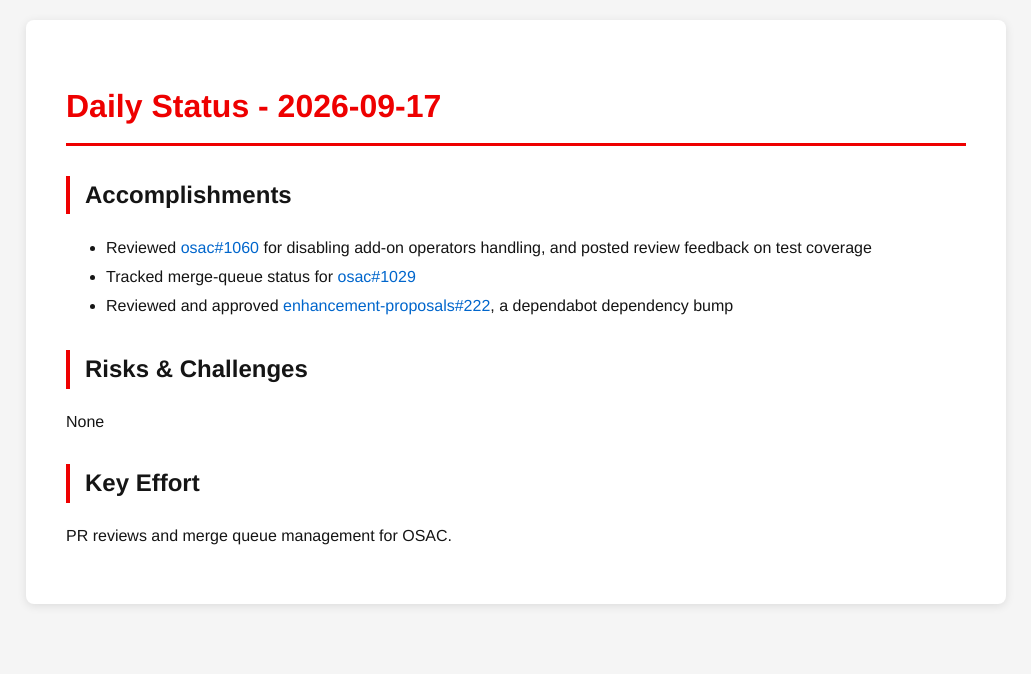
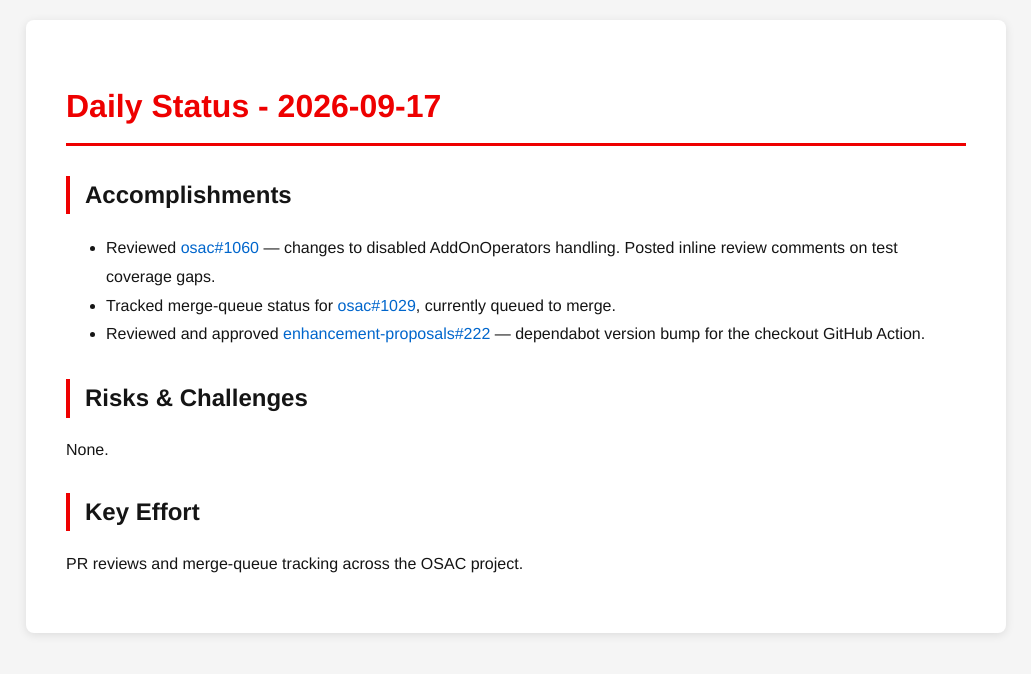
Before and after one commit to tzvatot/daily-status, a Jekyll site: the page built from 2026-09-17.md, in a window 1280 px wide. Shown: the top 674 px of the page, without its empty margins (124-1155 px from the left). Built offline with Jekyll 4.4.1, drawn with Linux system fonts in a browser that asks for light colours.

Commit message:
Daily status update - 2026-09-17

```diff
--- a/2026-09-17.md
+++ b/2026-09-17.md
@@ -7,12 +7,12 @@
 # Daily Status - 2026-09-17
 
 ## Accomplishments
-- Reviewed [osac#1060](https://github.com/osac-project/osac/pull/1060) for disabling add-on operators handling, and posted review feedback on test coverage
-- Tracked merge-queue status for [osac#1029](https://github.com/osac-project/osac/pull/1029)
-- Reviewed and approved [enhancement-proposals#222](https://github.com/osac-project/enhancement-proposals/pull/222), a dependabot dependency bump
+- Reviewed [osac#1060](https://github.com/osac-project/osac/pull/1060) — changes to disabled AddOnOperators handling. Posted inline review comments on test coverage gaps.
+- Tracked merge-queue status for [osac#1029](https://github.com/osac-project/osac/pull/1029), currently queued to merge.
+- Reviewed and approved [enhancement-proposals#222](https://github.com/osac-project/enhancement-proposals/pull/222) — dependabot version bump for the checkout GitHub Action.
 
 ## Risks & Challenges
-None
+None.
 
 ## Key Effort
-PR reviews and merge queue management for OSAC.
+PR reviews and merge-queue tracking across the OSAC project.
```
